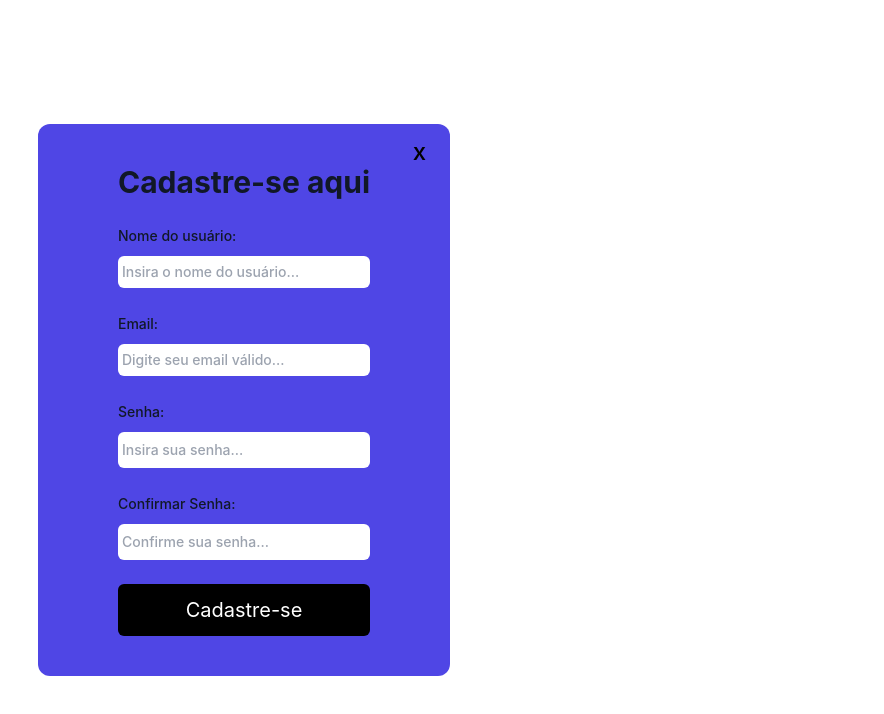
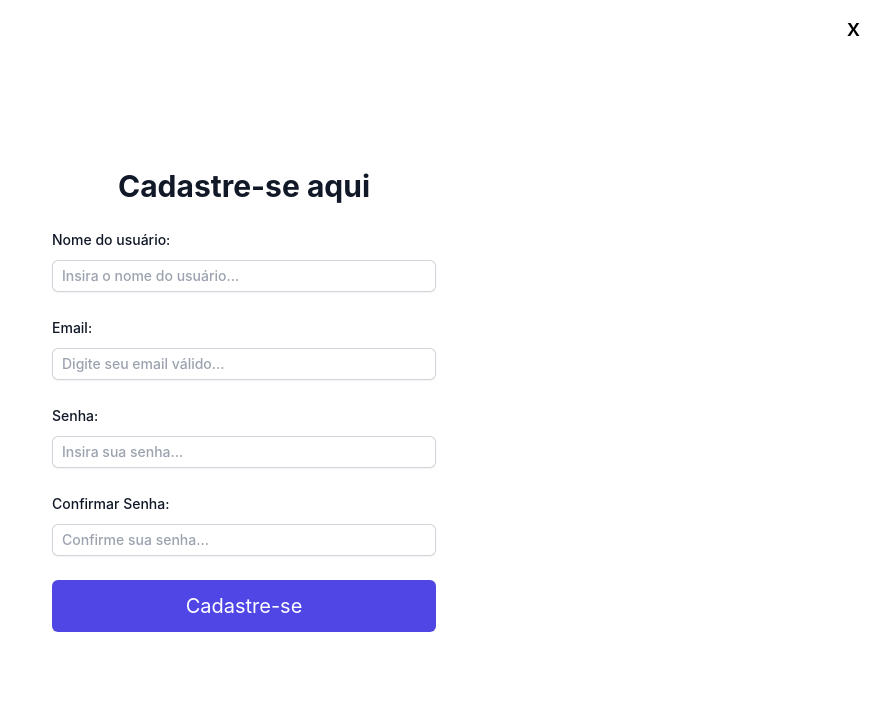
Before and after one commit to Yanfelipe9/react_users_link, a React (Create React App) app: page /cadastro in a window 1280 px wide. Shown: the top 714 px of the page, without its empty margins (396-1280 px from the left). Built offline with nearby package versions, Linux system fonts and the light colour scheme.

Commit message:
formatação das páginas

```diff
--- a/src/components/CardUser/index.jsx
+++ b/src/components/CardUser/index.jsx
@@ -89,7 +89,7 @@ function CardUser({ user }) {
                 placeholder="Digite seu link"
               />
               <button
-                className="px-4 py-2 bg-blue-500 text-white rounded-md hover:bg-blue-600"
+                className="px-4 py-2 bg-indigo-600 text-white rounded-md hover:bg-indigo-500"
                 onClick={handleAddLink}
               >
                 Adicione seu link
--- a/src/pages/Cadastro.jsx
+++ b/src/pages/Cadastro.jsx
@@ -29,8 +29,8 @@ export default function Cadastro() {
   }
 
   return (
-    <div className="z-10 fixed top-0 left-0 right-0 bottom-0 flex justify-center items-center flex-col py-10">
-      <div className="bg-indigo-600 fixed flex px-20 py-10 flex-col rounded-xl">
+    <div className="z-10 fixed top-0 left-0 right-0 bottom-0 flex justify-center items-center flex-col py-10 ">
+
         <div>
           <h2 className="text-center text-3xl font-bold leading-9 text-gray-900">
             Cadastre-se aqui
@@ -58,7 +58,7 @@ export default function Cadastro() {
                   required
                   placeholder="Insira o nome do usuário..."
                   onChange={(evento) => setName(evento.target.value)}
-                  className="block w-full rounded-md pl-1 py-1.5 text-gray-900 ring-inset  placeholder:text-gray-400  sm:text-sm "
+                  className="block w-full rounded-md border-0 pl-2.5 py-1.5 text-gray-900 shadow-sm ring-1 ring-inset ring-gray-300 placeholder:text-gray-400 "
                 />
               </div>
             </div>
@@ -78,7 +78,7 @@ export default function Cadastro() {
                   required
                   placeholder="Digite seu email válido..."
                   onChange={(evento) => setEmail(evento.target.value)}
-                  className="block w-full rounded-md pl-1 py-1.5 text-gray-900 ring-inset  placeholder:text-gray-400  sm:text-sm "
+                  className="block w-full rounded-md border-0 pl-2.5 py-1.5 text-gray-900 shadow-sm ring-1 ring-inset ring-gray-300 placeholder:text-gray-400 "
                 />
               </div>
             </div>
@@ -100,7 +100,7 @@ export default function Cadastro() {
                   required
                   placeholder="Insira sua senha..."
                   onChange={(evento) => setPasword(evento.target.value)}
-                  className="block w-full rounded-md border-0 pl-1 py-1.5 text-gray-900 placeholder:text-gray-400 sm:text-sm sm:leading-6"
+                  className="block w-full rounded-md border-0 pl-2.5 py-1.5 text-gray-900 shadow-sm ring-1 ring-inset ring-gray-300 placeholder:text-gray-400"
                 />
               </div>
             </div>
@@ -122,7 +122,7 @@ export default function Cadastro() {
                   required
                   placeholder="Confirme sua senha..."
                   onChange={(evento) => setConfirmPassword(evento.target.value)}
-                  className="block w-full rounded-md border-0 pl-1 py-1.5 text-gray-900 placeholder:text-gray-400 sm:text-sm sm:leading-6"
+                  className="block w-full rounded-md border-0 pl-2.5 py-1.5 text-gray-900 shadow-sm ring-1 ring-inset ring-gray-300 placeholder:text-gray-400"
                 />
               </div>
             </div>
@@ -130,7 +130,7 @@ export default function Cadastro() {
               <button
                 onClick={autenticar}
                 type="submit"
-                className="flex w-full justify-center rounded-md bg-black text-white p-3 text-xl font-normal hover:bg-indigo-900 "
+                className="flex w-full justify-center rounded-md bg-indigo-600 text-white p-3 text-xl font-normal hover:bg-indigo-500 "
               >
                 Cadastre-se
               </button>
@@ -143,7 +143,6 @@ export default function Cadastro() {
             x
           </Link>
         </div>
-      </div>
     </div>
   );
 }
--- a/src/pages/Login.jsx
+++ b/src/pages/Login.jsx
@@ -28,7 +28,7 @@ function Login() {
   }
   return (
     <>
-      <div className="flex min-h-screen flex-1 flex-col justify-center px-6 py-12 lg:px-8">
+      <div className="flex min-h-screen flex-1 flex-col justify-center px-6 py-12 lg:px-8 ">
         <div className="sm:mx-auto sm:w-full sm:max-w-sm">
           <h2 className="mt-10 text-center text-2xl font-bold leading-9 tracking-tight text-gray-900">
             Entre em sua conta
--- a/src/pages/UsuarioPerfil.jsx
+++ b/src/pages/UsuarioPerfil.jsx
@@ -44,7 +44,7 @@ export default function UserPerfil() {
         </h1>
         <h2 className="text-2xl">Bem vindo(a) ao <span className="tracking-wider">seu perfil</span></h2>
       </div>
-      <section>
+      <section className="sm:mx-32 mx-3">
       <CardUser user={user}></CardUser>
       </section>
     </div>
```
